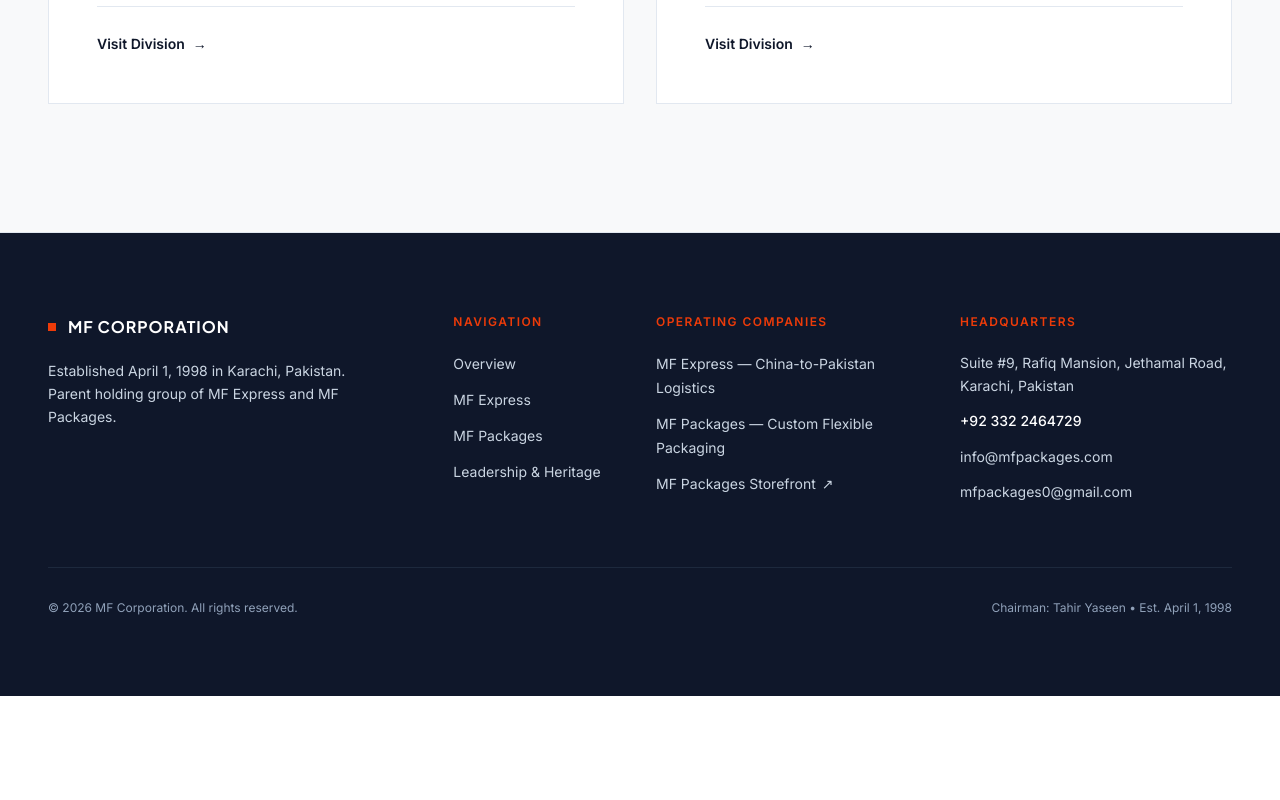
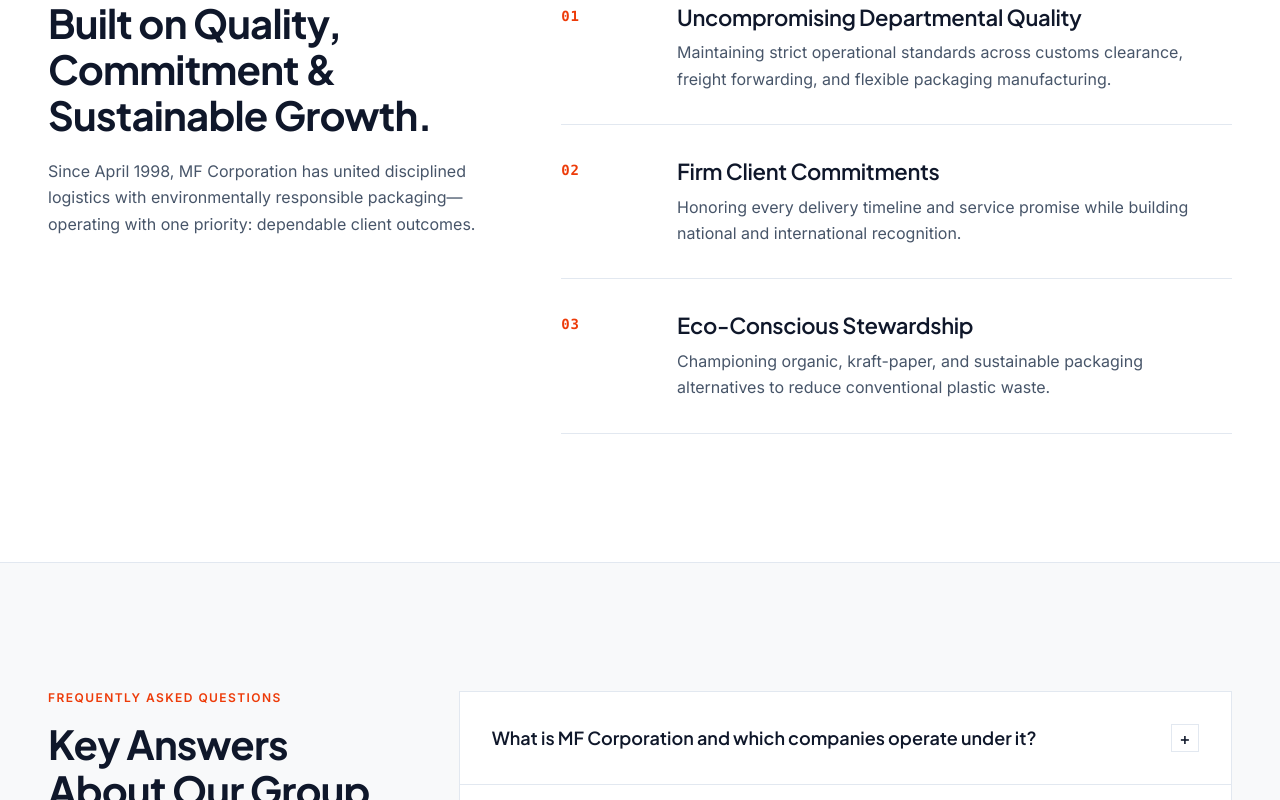
Before and after one commit to hayyantahirr/mf-corporation, a Next.js app: page / in a window 1280 px wide. Shown: the part 1840-2640 px from the top of the page. Before the commit the page ends 2536 px from the top, so only its background shows below. Built offline with nearby package versions, Linux system fonts and the light colour scheme.

Commit message:
HOme Page Populated more

```diff
--- a/app/page.jsx
+++ b/app/page.jsx
@@ -3,6 +3,8 @@ import HomeMotion from "@/components/home/HomeMotion";
 import Hero from "@/components/home/Hero";
 import MetricsStrip from "@/components/home/MetricsStrip";
 import CompaniesShowcase from "@/components/home/CompaniesShowcase";
+import OurVision from "@/components/home/OurVision";
+import FAQs from "@/components/home/FAQs";
 
 export const metadata = {
   title:
@@ -18,8 +20,10 @@ export default function HomePage() {
   return (
     <HomeMotion>
       <Hero />
-      <MetricsStrip />
+      {/* <MetricsStrip /> */}
       <CompaniesShowcase />
+      <OurVision />
+      <FAQs />
     </HomeMotion>
   );
 }
--- /dev/null
+++ b/components/home/FAQs.jsx
@@ -0,0 +1,83 @@
+import React from "react";
+
+const faqs = [
+  {
+    question: "What is MF Corporation and which companies operate under it?",
+    answer:
+      "Established on April 1, 1998 in Karachi, Pakistan, MF Corporation is a holding group specializing in logistics and packaging. It oversees MF Express (China-to-Pakistan shipping and customs) and MF Packages (custom flexible packaging and printing).",
+  },
+  {
+    question: "How does MF Express handle shipping from China to Pakistan?",
+    answer:
+      "Pakistani shoppers and businesses purchase from Alibaba, DHgate, Made-in-China, or Chinese factories and ship to our China warehouse. We store, consolidate multiple orders, clear Pakistani customs, and deliver straight to your doorstep.",
+  },
+  {
+    question:
+      "What packaging formats and printing options does MF Packages offer?",
+    answer:
+      "MF Packages supplies stand-up, flat-bottom, kraft paper, high-barrier aluminium, retort, spout, coffee, and transparent pouches plus shrink capsules. Printing combines HP Indigo digital presses with Heidelberg and Roland offset systems.",
+  },
+  {
+    question:
+      "Does MF Packages support both startups and bulk enterprise orders?",
+    answer:
+      "Yes. Since 2018, our 50+ specialists in Karachi have served startups with ready-made stock or short-run digital custom pouches alongside bulk brand buyers and wholesale distributors across local and international markets.",
+  },
+  {
+    question: "Where is MF Corporation headquartered and how can we reach you?",
+    answer:
+      "Our headquarters is located at Suite #9, Rafiq Mansion, Jethamal Road, Karachi, Pakistan. You can call +92 332 2464729 or email info@mfpackages.com for group, logistics, or packaging inquiries.",
+  },
+];
+
+export default function FAQs() {
+  return (
+    <section
+      id="faqs"
+      className="border-t border-[#E2E8F0] bg-[#F8F9FA] py-24 lg:py-32"
+    >
+      <div
+        data-reveal-group
+        className="mx-auto max-w-[1280px] px-6 sm:px-8 lg:px-12"
+      >
+        <div className="grid grid-cols-1 gap-12 lg:grid-cols-12 lg:gap-12">
+          {/* Left: 4-Column Section Header */}
+          <div data-reveal-item className="lg:col-span-4">
+            <p className="text-[12px] font-bold uppercase leading-[1.2] tracking-[0.12em] text-[#ED3B09]">
+              FREQUENTLY ASKED QUESTIONS
+            </p>
+            <h2 className="mt-4 font-heading text-[36px] font-bold leading-[1.15] tracking-[-0.02em] text-[#0F172A] sm:text-[40px]">
+              Key Answers About Our Group.
+            </h2>
+            <p className="mt-5 max-w-[42ch] text-base leading-[1.65] text-[#475569]">
+              Essential details on MF Corporation, China-to-Pakistan shipping,
+              and custom packaging solutions.
+            </p>
+          </div>
+
+          {/* Right: 8-Column Hairline Accordion */}
+          <div data-reveal-item className="lg:col-span-8">
+            <div className="divide-y divide-[#E2E8F0] border border-[#E2E8F0] bg-[#FFFFFF]">
+              {faqs.map((item) => (
+                <details key={item.question} className="group p-6 sm:p-8">
+                  <summary className="flex cursor-pointer list-none items-center justify-between gap-6 font-heading text-lg font-semibold leading-[1.35] text-[#0F172A] transition-colors duration-250 group-open:text-[#ED3B09]">
+                    <span>{item.question}</span>
+                    <span
+                      aria-hidden="true"
+                      className="flex h-7 w-7 shrink-0 items-center justify-center border border-[#E2E8F0] text-base font-normal text-[#0F172A] transition-transform duration-250 group-open:rotate-45 group-open:border-[#ED3B09] group-open:text-[#ED3B09]"
+                    >
+                      +
+                    </span>
+                  </summary>
+                  <p className="mt-4 max-w-[65ch] text-base leading-[1.65] text-[#475569]">
+                    {item.answer}
+                  </p>
+                </details>
+              ))}
+            </div>
+          </div>
+        </div>
+      </div>
+    </section>
+  );
+}
--- /dev/null
+++ b/components/home/OurVision.jsx
@@ -0,0 +1,80 @@
+import React from "react";
+
+const visionPillars = [
+  {
+    index: "01",
+    title: "Uncompromising Departmental Quality",
+    description:
+      "Maintaining strict operational standards across customs clearance, freight forwarding, and flexible packaging manufacturing.",
+  },
+  {
+    index: "02",
+    title: "Firm Client Commitments",
+    description:
+      "Honoring every delivery timeline and service promise while building national and international recognition.",
+  },
+  {
+    index: "03",
+    title: "Eco-Conscious Stewardship",
+    description:
+      "Championing organic, kraft-paper, and sustainable packaging alternatives to reduce conventional plastic waste.",
+  },
+];
+
+export default function OurVision() {
+  return (
+    <section
+      id="vision"
+      className="border-t border-[#E2E8F0] bg-[#FFFFFF] py-24 lg:py-32"
+    >
+      <div
+        data-reveal-group
+        className="mx-auto max-w-[1280px] px-6 sm:px-8 lg:px-12"
+      >
+        <div className="grid grid-cols-1 gap-12 lg:grid-cols-12 lg:gap-12">
+          {/* Left: 5-Column Editorial Heading */}
+          <div data-reveal-item className="lg:col-span-5">
+            <p className="text-[12px] font-bold uppercase leading-[1.2] tracking-[0.12em] text-[#ED3B09]">
+              OUR VISION
+            </p>
+            <h2 className="mt-4 font-heading text-[36px] font-bold leading-[1.15] tracking-[-0.02em] text-[#0F172A] sm:text-[40px]">
+              Built on Quality, Commitment &amp; Sustainable Growth.
+            </h2>
+            <p className="mt-5 max-w-[65ch] text-base leading-[1.65] text-[#475569]">
+              Since April 1998, MF Corporation has united disciplined logistics
+              with environmentally responsible packaging—operating with one
+              priority: dependable client outcomes.
+            </p>
+          </div>
+
+          {/* Right: 7-Column Architectural Hairline List */}
+          <div className="lg:col-span-7">
+            <div className="divide-y divide-[#E2E8F0] border-y border-[#E2E8F0]">
+              {visionPillars.map((pillar) => (
+                <div
+                  key={pillar.index}
+                  data-reveal-item
+                  className="grid grid-cols-1 gap-3 py-8 sm:grid-cols-12 sm:gap-6"
+                >
+                  <div className="sm:col-span-2">
+                    <span className="font-mono text-sm font-bold tracking-wider text-[#ED3B09]">
+                      {pillar.index}
+                    </span>
+                  </div>
+                  <div className="sm:col-span-10">
+                    <h3 className="font-heading text-[22px] font-semibold leading-[1.3] tracking-[-0.015em] text-[#0F172A]">
+                      {pillar.title}
+                    </h3>
+                    <p className="mt-2 max-w-[65ch] text-base leading-[1.65] text-[#475569]">
+                      {pillar.description}
+                    </p>
+                  </div>
+                </div>
+              ))}
+            </div>
+          </div>
+        </div>
+      </div>
+    </section>
+  );
+}
```
Also changed, not shown: app/express/page.jsx (renamed from app/mf-express/page.jsx), app/packages/page.jsx (renamed from app/mf-packages/page.jsx).
